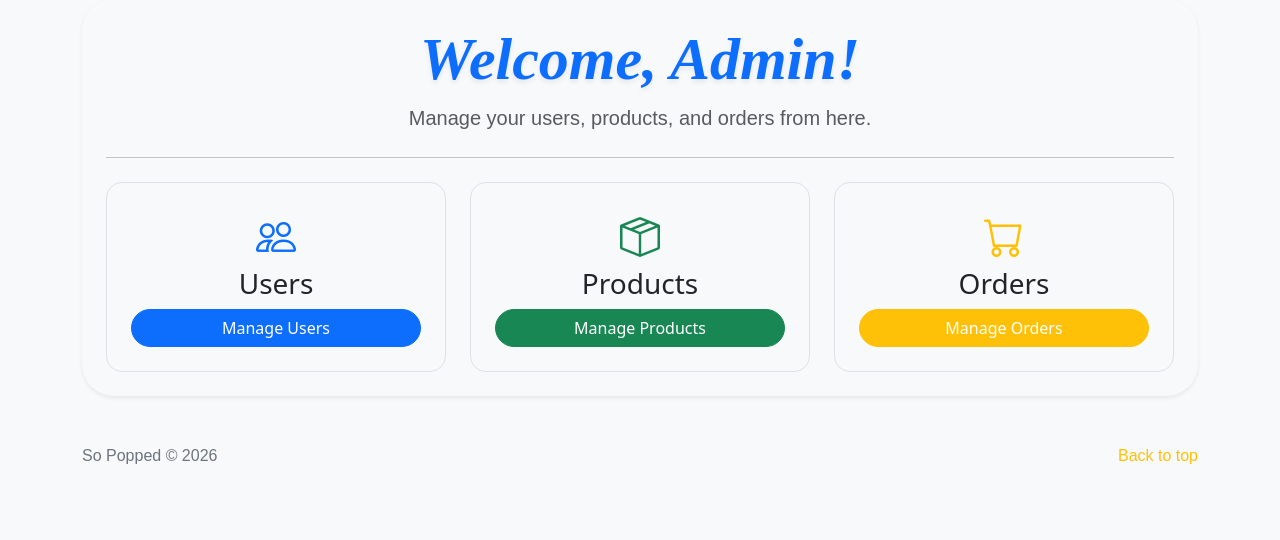
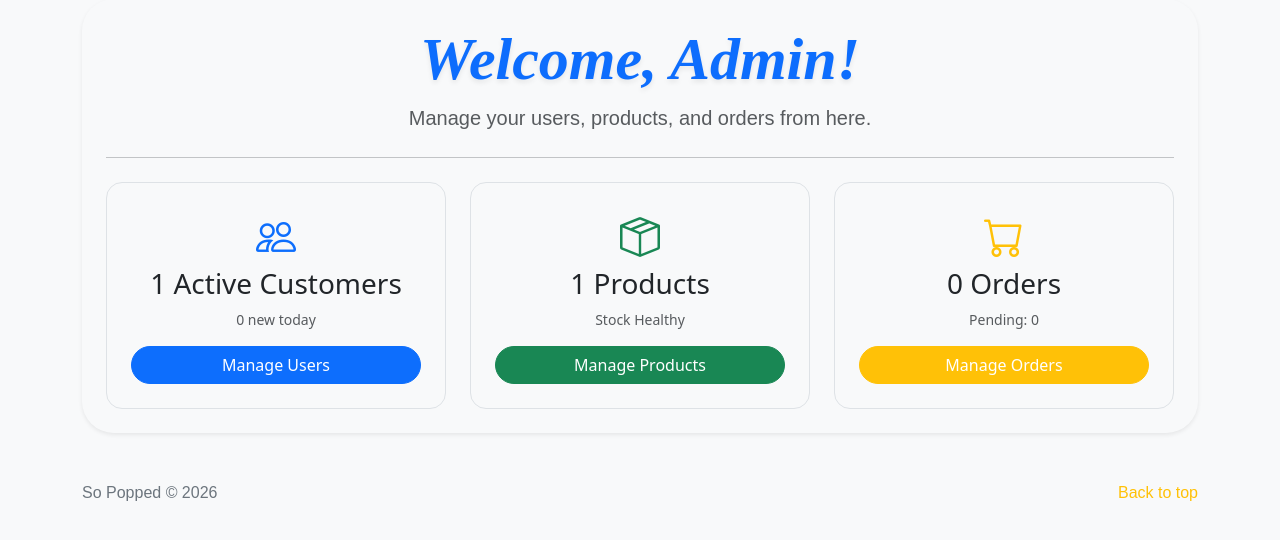
Before and after one commit to yosoykyle/SoPopped, a PHP site: page /sopopped/admin/dashboard.php in a window 1280 px wide. Shown: the part 121-661 px from the top of the page. Run offline with PHP 8.4, Linux system fonts and the light colour scheme; the visitor is signed in with stand-in values (Sample User, id 1); tables that the repository leaves empty hold one stand-in row (values such as "Sample post"); some libraries are stand-ins or nearby versions; some web fonts are replaced.

Commit message:
dashboard intelligence

```diff
--- a/admin/dashboard.php
+++ b/admin/dashboard.php
@@ -48,6 +48,64 @@
         </div>
     </div>
 </div>
-<!-- paste here -->
+
+<script>
+  document.addEventListener("DOMContentLoaded", async () => {
+    // Select all the actual card divs (the ones with .p-4.border)
+    const cards = document.querySelectorAll(".dashboard-card > div > div");
+    if (cards.length < 3) {
+      console.warn("Dashboard cards not found");
+      return;
+    }
+
+    try {
+      const res = await sopoppedFetch.json(
+        "../api/admin/get_dashboard_stats.php"
+      );
+      if (res.success) {
+        const stats = res.data;
+
+        // Update Users Card (first card)
+        const usersCard = cards[0];
+        const usersH3 = usersCard.querySelector("h3");
+        usersH3.innerHTML = `${stats.total_users} Active Customers`;
+        usersCard.querySelector("small.stat-info")?.remove();
+        usersH3.insertAdjacentHTML(
+          "afterend",
+          `<small class='stat-info text-muted d-block mb-3'>${stats.new_users_today} new today</small>`
+        );
+
+        // Update Products Card (second card)
+        const productsCard = cards[1];
+        const productsH3 = productsCard.querySelector("h3");
+        productsH3.innerHTML = `${stats.total_products} Products`;
+        productsCard.querySelector("small.stat-info")?.remove();
+        if (stats.low_stock > 0) {
+          productsH3.insertAdjacentHTML(
+            "afterend",
+            `<small class='stat-info text-danger d-block mb-3'>${stats.low_stock} low stock</small>`
+          );
+        } else {
+          productsH3.insertAdjacentHTML(
+            "afterend",
+            `<small class='stat-info text-muted d-block mb-3'>Stock Healthy</small>`
+          );
+        }
+
+        // Update Orders Card (third card)
+        const ordersCard = cards[2];
+        const ordersH3 = ordersCard.querySelector("h3");
+        ordersH3.innerHTML = `${stats.total_orders} Orders`;
+        ordersCard.querySelector("small.stat-info")?.remove();
+        ordersH3.insertAdjacentHTML(
+          "afterend",
+          `<small class='stat-info text-muted d-block mb-3'>Pending: ${stats.pending_orders}</small>`
+        );
+      }
+    } catch (err) {
+      console.error("Failed to load dashboard stats", err);
+    }
+  });
+</script>
 
 <?php require_once 'components/footer.php'; ?>
--- a/api/admin/get_dashboard_stats.php
+++ b/api/admin/get_dashboard_stats.php
@@ -9,9 +9,44 @@
 require_once __DIR__ . '/../../db/sopoppedDB.php';
 require_once __DIR__ . '/check_auth.php';
 
-try {
-    // REMOVE THIS LINE and paste snippet here
-    sp_json_response(['success' => true, 'data' => []]);
-} catch (PDOException $e) {
-    sp_json_response(['success' => false, 'error' => $e->getMessage()], 500);
-}
+    try {
+        // Fetch summary statistics
+        // 1. Total Users & New Users Today
+        $userStats = $pdo->query("
+            SELECT
+                COUNT(*) as total,
+                SUM(CASE WHEN DATE(created_at) = CURDATE() THEN 1 ELSE 0 END) as new_today
+            FROM users
+            WHERE role != 'admin' AND is_archived = 0
+        ")->fetch(PDO::FETCH_ASSOC);
+
+        // 2. Total Products & Low Stock
+        $prodStats = $pdo->query("
+            SELECT
+                COUNT(*) as total,
+                SUM(CASE WHEN quantity < 10 AND is_active = 1 THEN 1 ELSE 0 END) as low_stock
+            FROM products
+            WHERE is_active = 1
+        ")->fetch(PDO::FETCH_ASSOC);
+
+        // 3. Order Stats
+        $orderStats = $pdo->query("
+            SELECT
+                COUNT(*) as total,
+                SUM(CASE WHEN status = 'pending' THEN 1 ELSE 0 END) as pending
+            FROM orders
+        ")->fetch(PDO::FETCH_ASSOC);
+
+        $data = [
+            'total_users' => $userStats['total'],
+            'new_users_today' => $userStats['new_today'] ?? 0,
+            'total_products' => $prodStats['total'],
+            'low_stock' => $prodStats['low_stock'] ?? 0,
+            'total_orders' => $orderStats['total'],
+            'pending_orders' => $orderStats['pending'] ?? 0
+        ];
+
+        sp_json_response(['success' => true, 'data' => $data]);
+    } catch (Exception $e) {
+        sp_json_response(['success' => false, 'error' => $e->getMessage()], 500);
+    }
```
